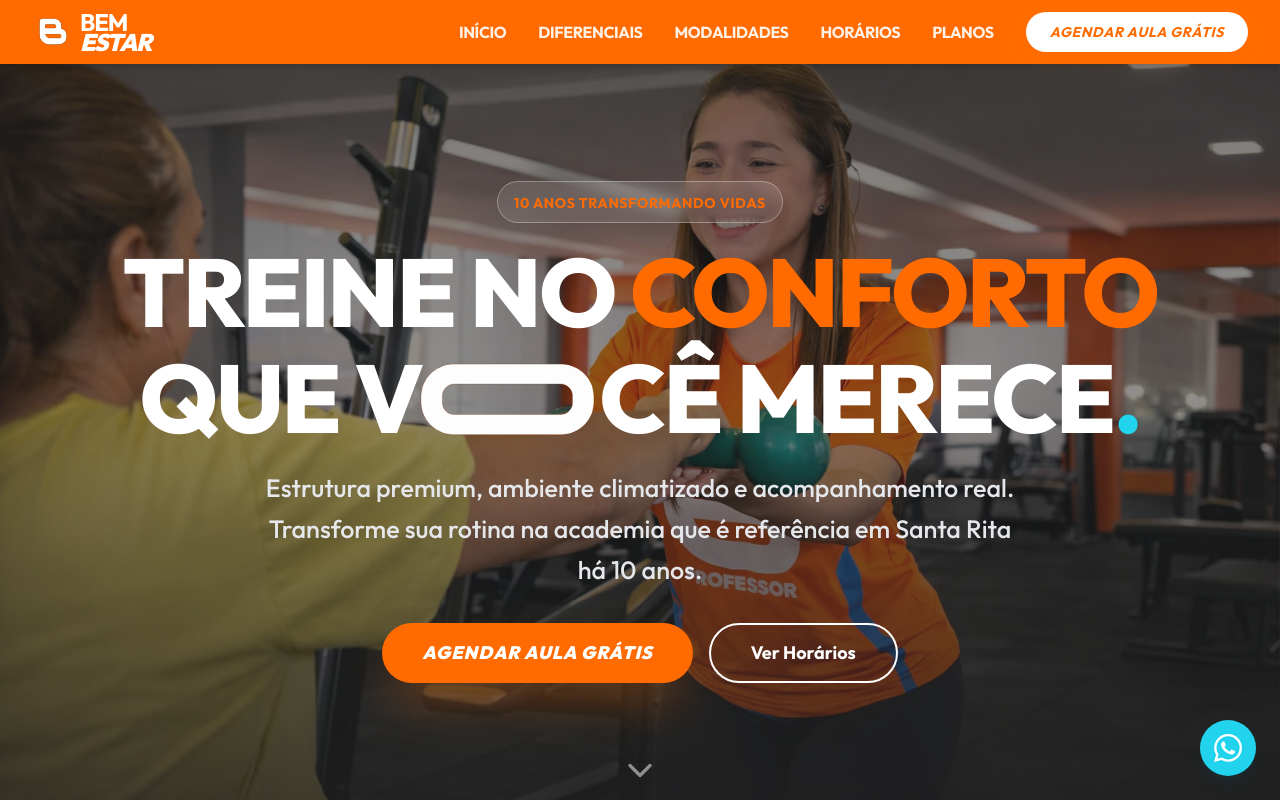
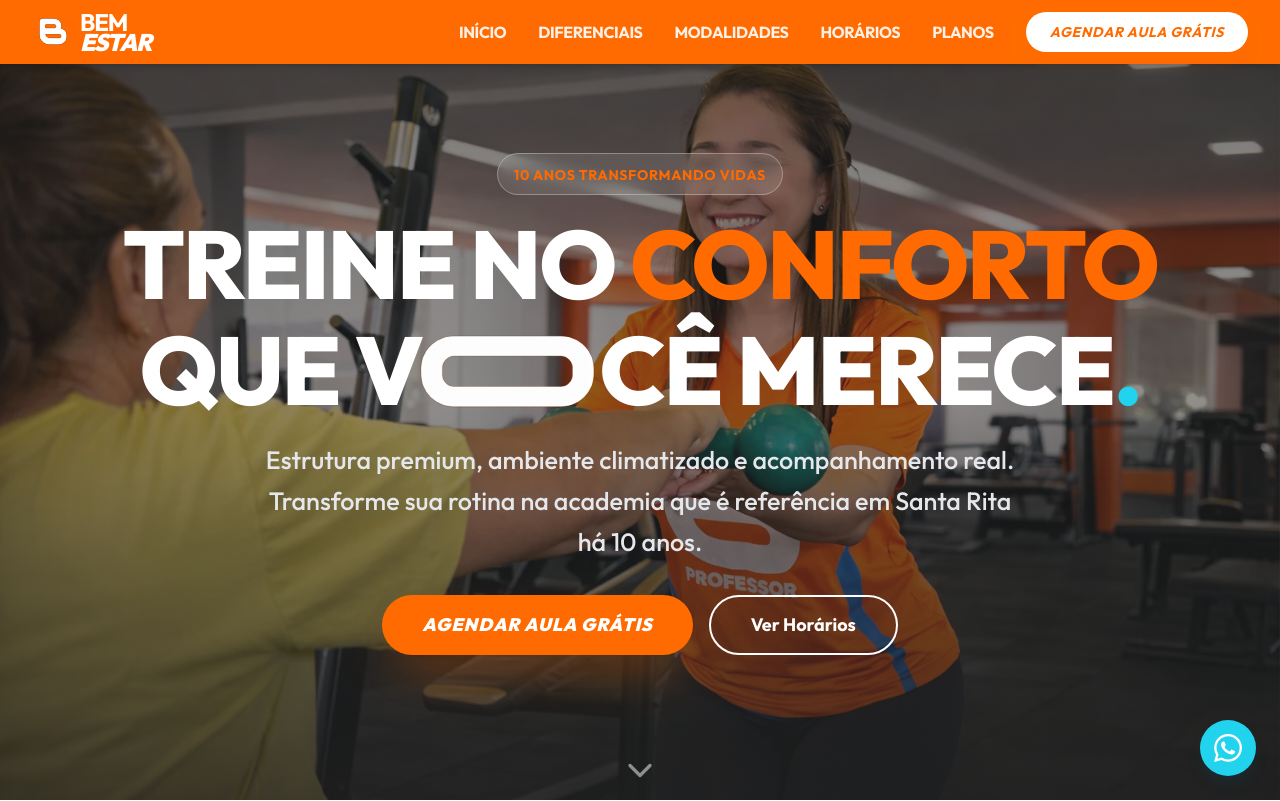
Before and after one commit to richardgms/bemestar-academia, a Next.js app: page / in a window 1280 px wide. Shown: the top 801 px of the page. Built offline with nearby package versions, Linux system fonts and the light colour scheme.

Commit message:
fix: ajuste hero

```diff
--- a/src/app/layout.tsx
+++ b/src/app/layout.tsx
@@ -19,6 +19,9 @@ const inter = Inter({
 export const metadata: Metadata = {
   title: "Bem Estar Academia | 10 Anos",
   description: "A maior estrutura de Santa Rita com o atendimento que conhece seu nome.",
+  icons: {
+    icon: "/assets/logo-icon-laranja.svg",
+  },
 };
 
 export default function RootLayout({
--- a/src/components/sections/hero-section.tsx
+++ b/src/components/sections/hero-section.tsx
@@ -10,7 +10,7 @@ import { motion } from "framer-motion"
 
 export function HeroSection() {
     return (
-        <section id="inicio" className="relative min-h-[100vh] flex items-center justify-center overflow-hidden pt-14 md:pt-16">
+        <section id="inicio" className="relative min-h-[100vh] flex items-center justify-center overflow-hidden pt-8 md:pt-10">
             {/* BACKGROUND IMAGE + OVERLAY */}
             <div className="absolute inset-0 z-0">
                 <img
@@ -24,7 +24,7 @@ export function HeroSection() {
             {/* CONTENT */}
             <Container className="relative z-10 text-center h-[calc(100vh-56px)] md:h-[calc(100vh-128px)] flex flex-col justify-evenly md:justify-center pb-12 md:pb-8 max-[400px]:min-h-[100svh] max-[400px]:h-auto max-[400px]:justify-start max-[400px]:gap-6 max-[400px]:pt-8 max-[400px]:pb-24">
                 <Reveal>
-                    <div className="inline-block px-4 py-2 rounded-full border border-white/30 bg-white/10 backdrop-blur-sm mt-4 md:mt-8 mb-2 md:mb-4">
+                    <div className="inline-block px-4 py-2 rounded-full border border-white/30 bg-white/10 backdrop-blur-sm mb-2 md:mb-4">
                         <span className="text-brand font-bold tracking-wider text-sm uppercase">10 anos transformando vidas</span>
                     </div>
                 </Reveal>
```
